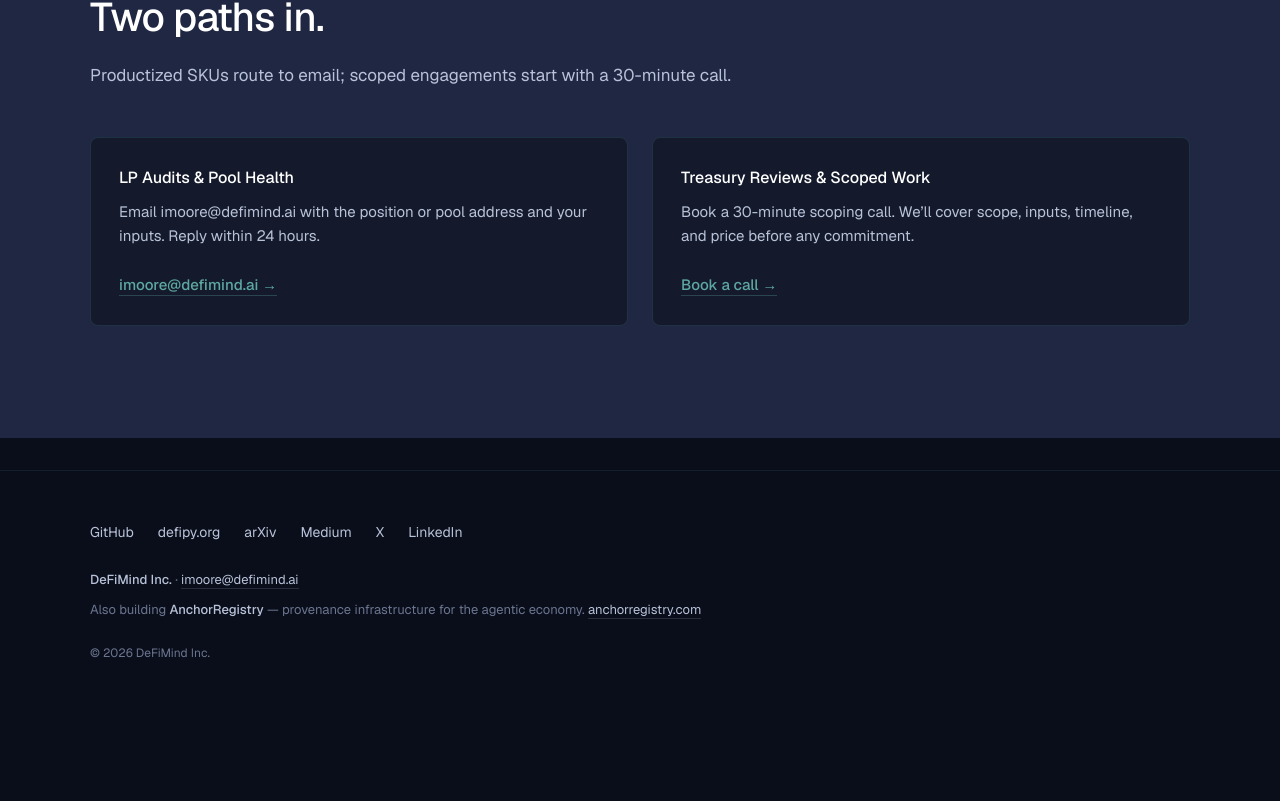
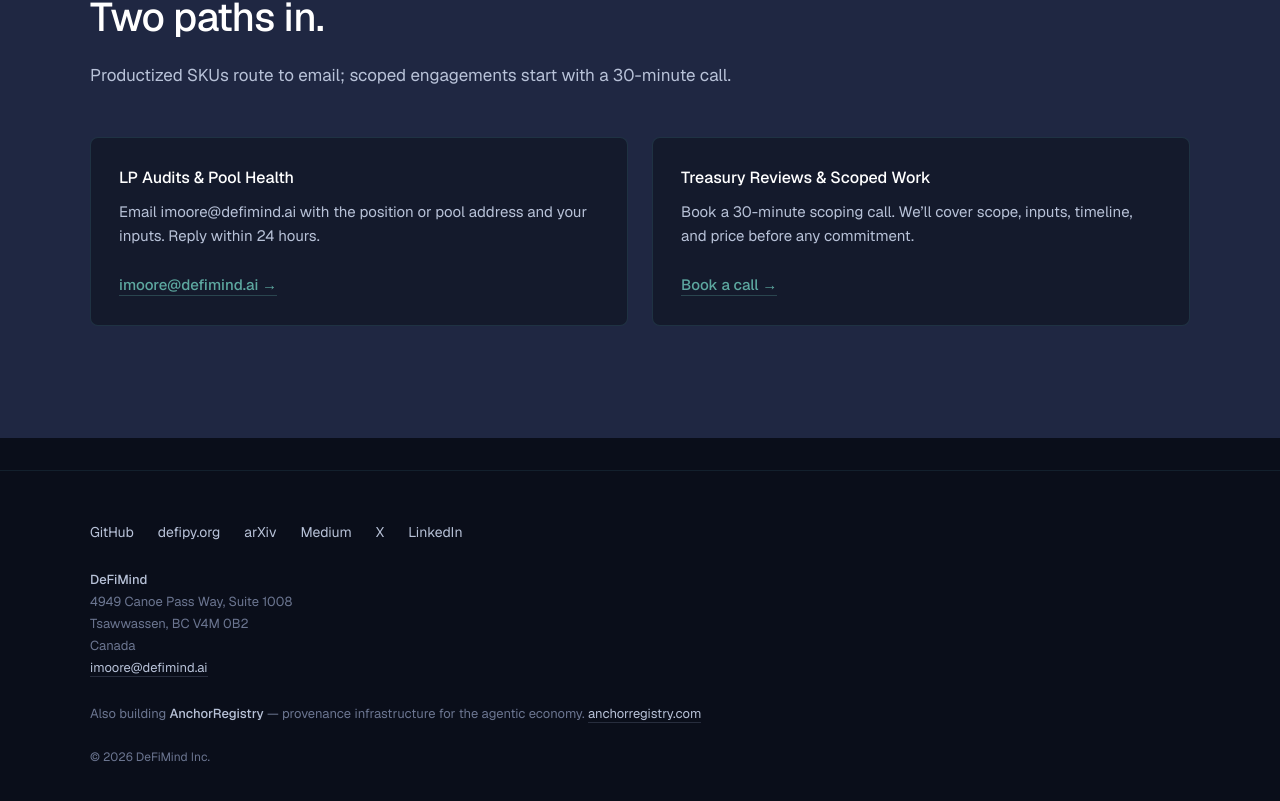
Before and after one commit to defimind-ai/defimind-ui, a Next.js app: page / in a window 1280 px wide. Shown: the part 5789-6590 px from the top of the page. Before the commit the page ends 6490 px from the top, so only its background shows below. Built offline with nearby package versions, Linux system fonts and the light colour scheme.

Commit message:
Footer: add DeFiMind as recipient line at top of address block

```diff
--- a/src/components/Footer.tsx
+++ b/src/components/Footer.tsx
@@ -25,19 +25,46 @@ export function Footer() {
         </ul>
 
         <div className="space-y-2 text-[0.8125rem] leading-[1.7] text-[var(--color-text-muted)]">
-          <p>
+          {/*
+            Canonical contact block. Uses the semantic <address> element so
+            crawlers, screen readers, and AI systems recognize this as the
+            organization's contact info. "DeFiMind" is the FIRST LINE of the
+            address — this is required so the block is shippable as-is: the
+            virtual mail service rejects (return-to-sender) any parcel that
+            doesn't carry the registered business name on the label, and most
+            copy-pasters will grab the whole <address> block as the recipient
+            string. Email is included inside <address> too — semantically
+            correct under HTML5, which scopes <address> to contact info
+            generally, not just postal addresses.
+
+            The same address is asserted as structured data in the root
+            layout's JSON-LD Organization → PostalAddress, which is the
+            strongest signal to search and AI systems for canonical business
+            location. Organization.name = "DeFiMind" in the JSON-LD links the
+            recipient identity to this PostalAddress.
+
+            `not-italic` overrides the default italic styling of <address>.
+          */}
+          <address className="not-italic">
             <strong className="font-medium text-[var(--color-text-secondary)]">
-              DeFiMind Inc.
-            </strong>{" "}
-            &middot;{" "}
+              DeFiMind
+            </strong>
+            <br />
+            4949 Canoe Pass Way, Suite 1008
+            <br />
+            Tsawwassen, BC V4M 0B2
+            <br />
+            Canada
+            <br />
             <a
               href="mailto:imoore@defimind.ai"
               className="border-b border-[rgb(107_117_144/0.3)] text-[var(--color-text-secondary)]"
             >
               imoore@defimind.ai
             </a>
-          </p>
-          <p>
+          </address>
+
+          <p className="pt-4">
             Also building{" "}
             <strong className="font-medium text-[var(--color-text-secondary)]">
               AnchorRegistry
```
